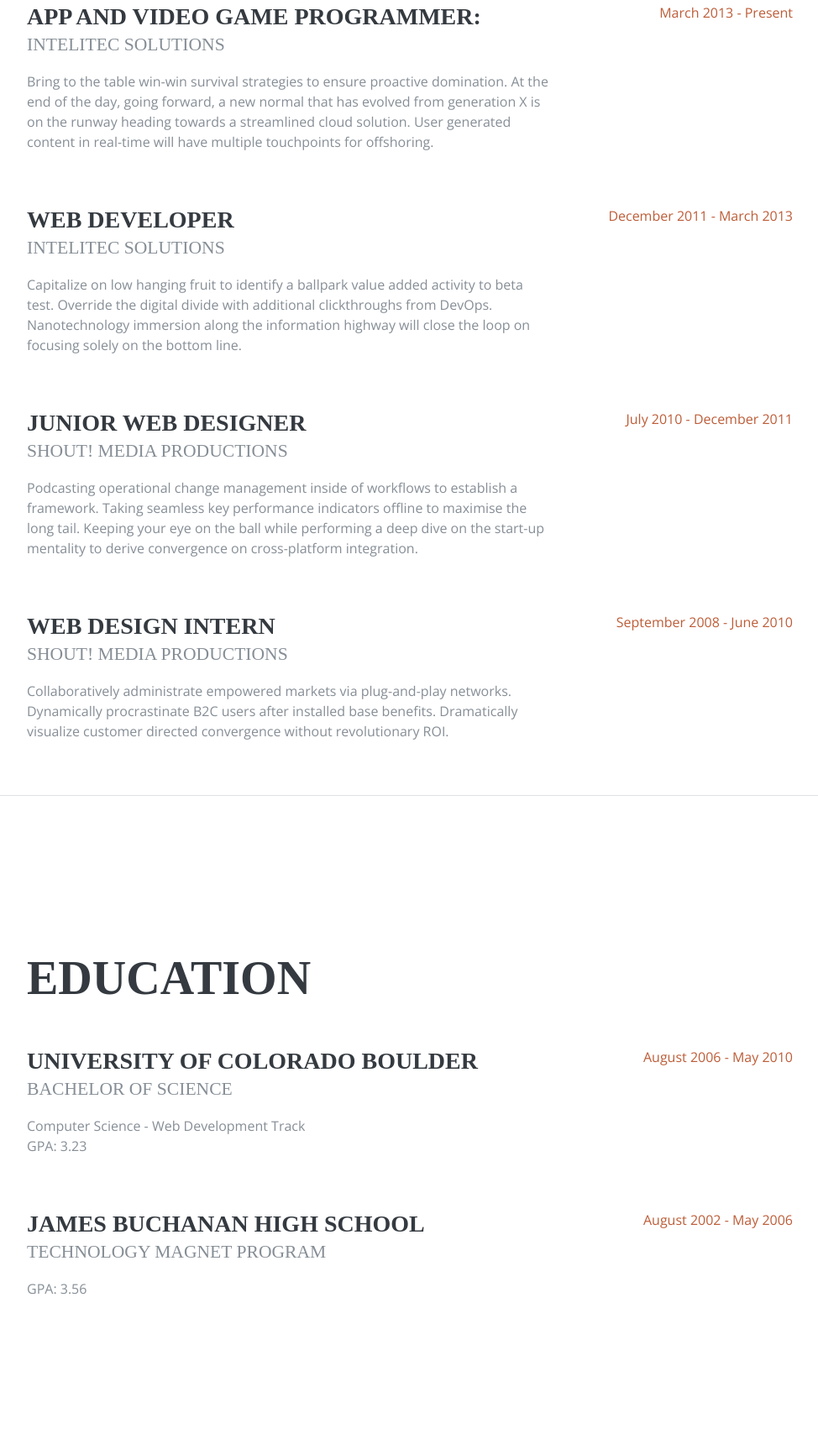
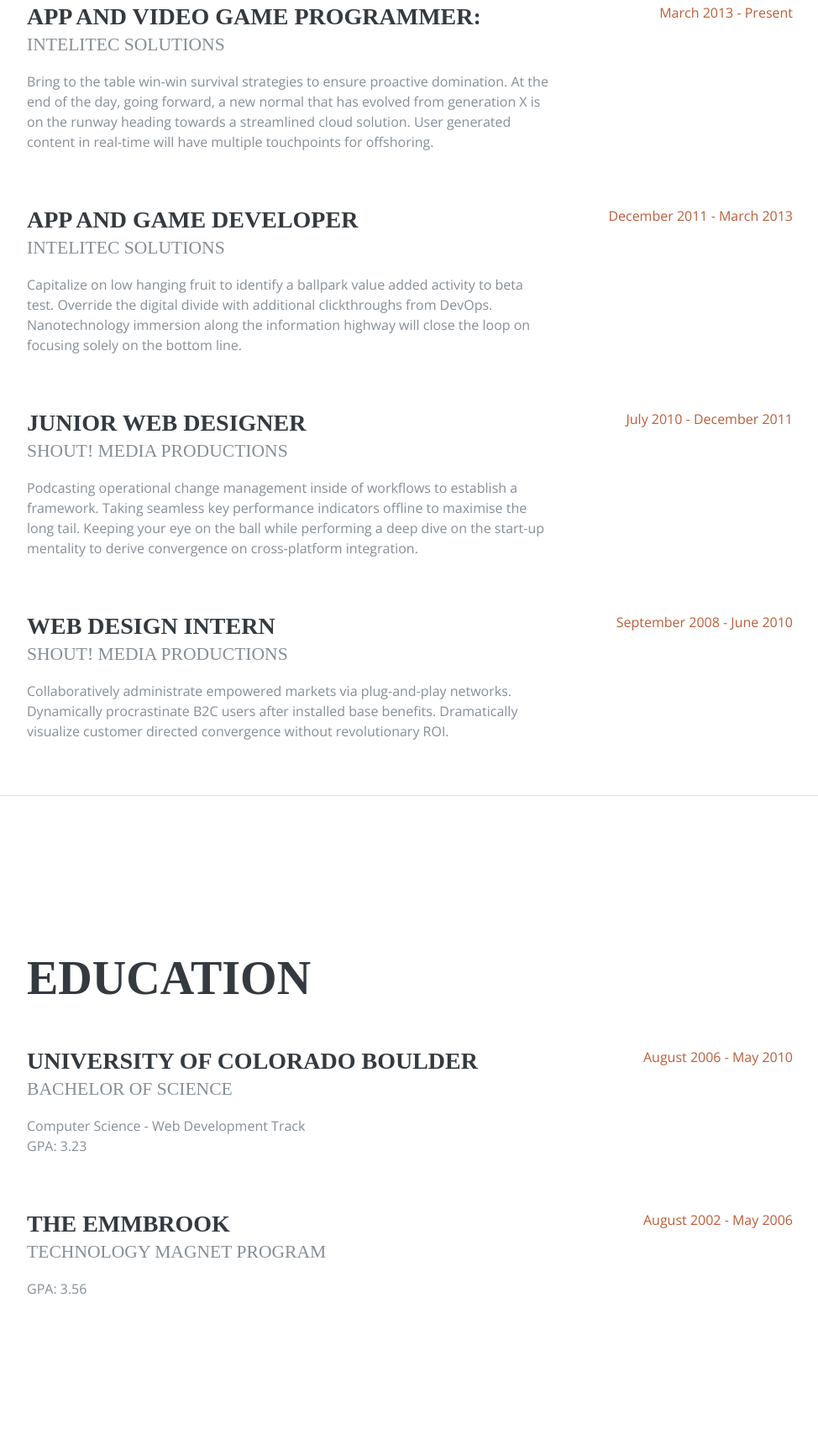
Before and after one commit to ZIfeanyi/Ifeanyi-Website, a website: page index.html in a window 1280 px wide. Shown: the part 960-2680 px from the top of the page at 84% size, without its empty margins (288-1262 px from the left). Drawn offline with nearby package versions, Linux system fonts and the light colour scheme; a web font is replaced by a local one.

Commit message:
Update index.html

```diff
--- a/index.html
+++ b/index.html
@@ -126,7 +126,7 @@
 
           <div class="resume-item d-flex flex-column flex-md-row mb-5">
             <div class="resume-content mr-auto">
-              <h3 class="mb-0">Web Developer</h3>
+              <h3 class="mb-0">App and Game Developer</h3>
               <div class="subheading mb-3">Intelitec Solutions</div>
               <p>Capitalize on low hanging fruit to identify a ballpark value added activity to beta test. Override the digital divide with additional clickthroughs from DevOps. Nanotechnology immersion along the information highway will close the loop on focusing solely on the bottom line.</p>
             </div>
@@ -179,7 +179,7 @@
 
           <div class="resume-item d-flex flex-column flex-md-row">
             <div class="resume-content mr-auto">
-              <h3 class="mb-0">James Buchanan High School</h3>
+              <h3 class="mb-0">The Emmbrook</h3>
               <div class="subheading mb-3">Technology Magnet Program</div>
               <p>GPA: 3.56</p>
             </div>
```
